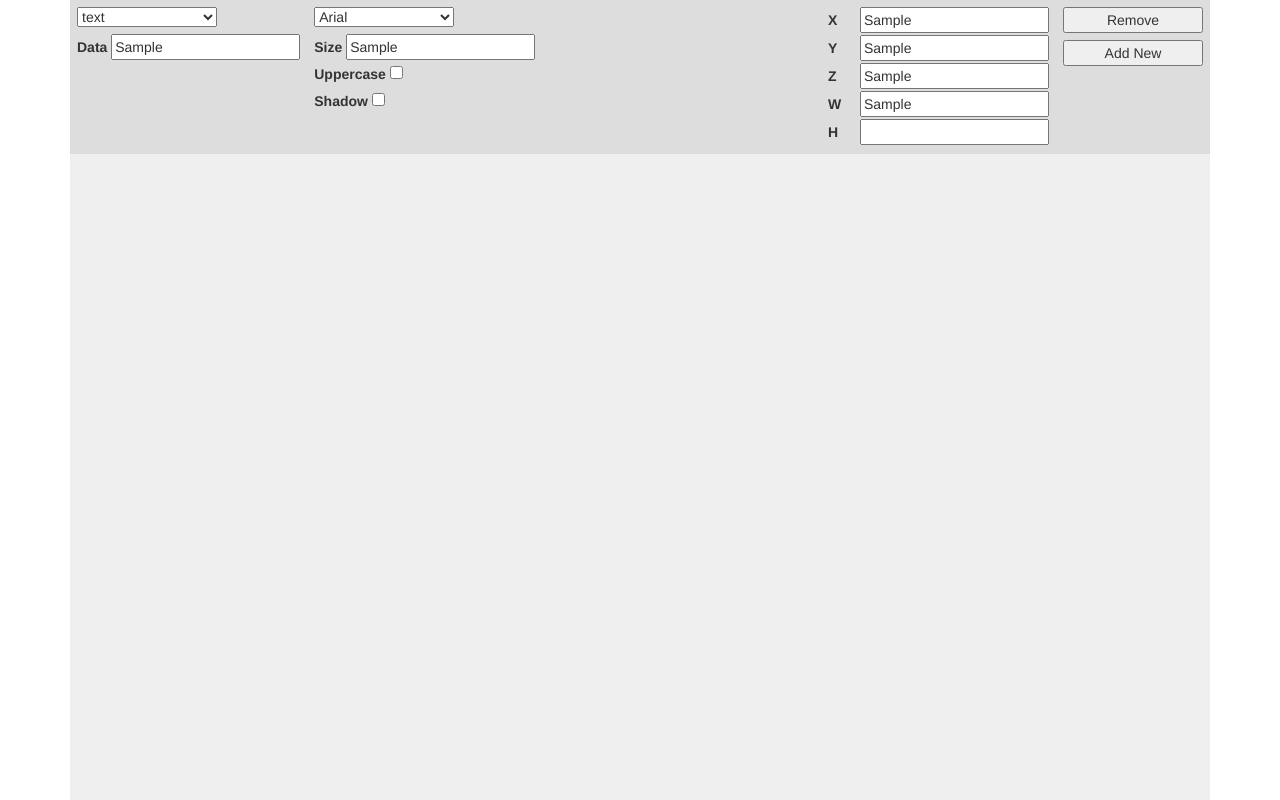
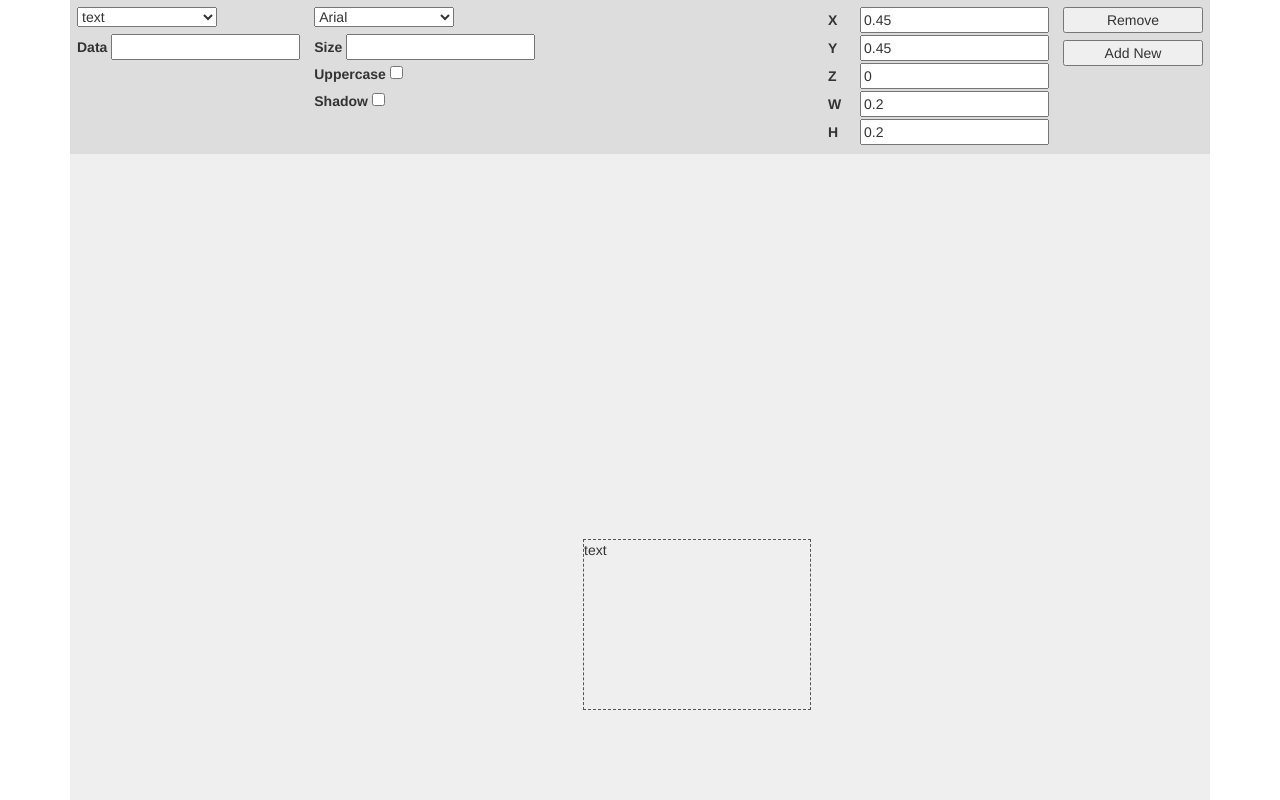
Before and after one commit to bebraw/template_editor, a website: page app/index.html in a window 1280 px wide. Both pictures are taken after typing "Sample", "Sample", "Sample", "Sample", "Sample", "Sample" into the empty fields and a click on the button "Add New". Shown: the top 800 px of the page. Drawn offline with nearby package versions, Linux system fonts and the light colour scheme; some packages are replaced by stand-ins of ours; files that its build step writes are made by us from their sources.

Commit message:
Allow new elements to be created
They will be selected by default and it is possible to modify their
properties.

```diff
--- a/app/scripts/controllers/main.js
+++ b/app/scripts/controllers/main.js
@@ -1,15 +1,42 @@
 'use strict';
 
 angular.module('templateEditorApp').controller('MainCtrl', function($scope) {
+    $scope.elements = [];
     $scope.selected = {};
 
     $scope.types = ['text', 'media', 'table'];
-    $scope.selectedType = $scope.types[0];
 
     $scope.fonts = ['Arial', 'Helvetica', 'Times New Roman'];
     $scope.selectedFont = $scope.fonts[0];
 
+    $scope.addNew = addNew;
+    $scope.remove = remove;
+
     initializeWorkspace();
+
+    function addNew() {
+        var element = {
+            type: 'text',
+            x: 0.45,
+            y: 0.45,
+            z: 0,
+            w: 0.2,
+            h: 0.2
+        };
+
+        $scope.elements.push(element);
+
+        select(element);
+    }
+
+    function remove() {
+        console.log('should remove selected element');
+    }
+
+    function select(element) {
+        $scope.selected = element;
+        element.selected = true;
+    }
 
     function initializeWorkspace() {
         var workspace = document.getElementById('workspace');
--- a/app/styles/main.css
+++ b/app/styles/main.css
@@ -25,3 +25,11 @@
 
     margin-bottom: 0.5em;
 }
+
+.element {
+    position: relative;
+}
+
+.selected.element {
+    border: 0.1em dashed #555;
+}
--- a/app/views/main.html
+++ b/app/views/main.html
@@ -1,6 +1,6 @@
 <header class="tools">
     <div class="controls type-controls pull-left">
-        <select class="type" ng-model="selectedType" ng-options="type for type in types"></select>
+        <select class="type" ng-model="selected.type" ng-options="type for type in types"></select>
 
         <div class="data">
             <label>Data</label>
@@ -9,7 +9,7 @@
     </div>
 
     <div class="controls property-controls pull-left">
-        <div class="animate-switch-container" ng-switch on="selectedType">
+        <div class="animate-switch-container" ng-switch on="selected.type">
             <div class="animate-switch" ng-switch-when="text">
                 <select class="type" ng-model="selectedFont" ng-options="font for font in fonts"></select>
 
@@ -44,36 +44,38 @@
     </div>
 
     <div class="controls general-controls pull-right">
-        <button class="control">Remove</button>
-        <button class="control">Add New</button>
+        <button class="control" ng-click="remove()">Remove</button>
+        <button class="control" ng-click="addNew()">Add New</button>
     </div>
 
     <div class="controls dimension-controls pull-right">
         <div class="dimension">
             <label>X</label>
-            <input name="x" />
+            <input name="x" ng-model="selected.x" />
         </div>
 
         <div class="dimension">
             <label>Y</label>
-            <input name="y" />
+            <input name="y" ng-model="selected.y" />
         </div>
 
         <div class="dimension">
             <label>Z</label>
-            <input name="z" />
+            <input name="z" ng-model="selected.z" />
         </div>
 
         <div class="dimension">
             <label>W</label>
-            <input name="w" />
+            <input name="w" ng-model="selected.w" />
         </div>
 
         <div class="dimension">
             <label>H</label>
-            <input name="h" />
+            <input name="h" ng-model="selected.h" />
         </div>
     </div>
 </header>
 
-<div id="workspace"></div>
+<div id="workspace">
+    <div class="element" ng-repeat="element in elements" ng-class="{selected: element.selected}" ng-style="{left: element.x * 100 + '%', top: element.x * 100 + '%', width: element.w * 100 + '%', height: element.h * 100 + '%', 'z-index': element.z}">{{ element.type }}</div>
+</div>
```
